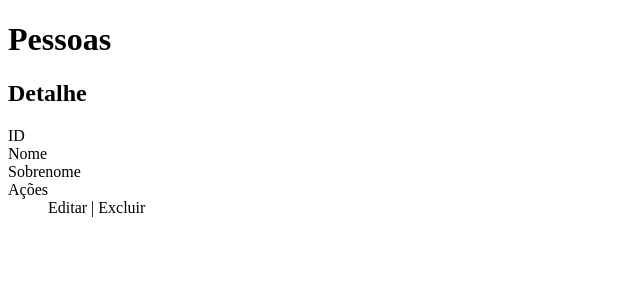
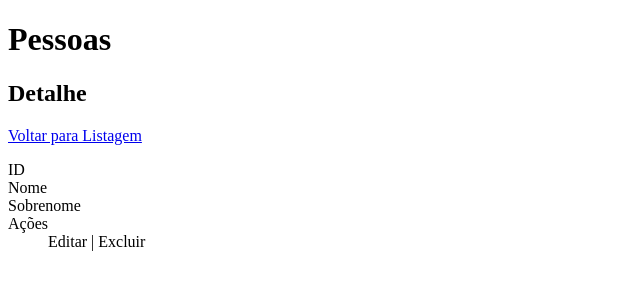
Before and after one commit to matheuslopess1/fds-workshop-backend-django, a Django app: template project/templates/people/person_detail.html in a window 1280 px wide. Shown: the top 300 px of the page, without its empty margins (0-640 px from the left). Run offline with Django 3.2, Linux system fonts and the light colour scheme; the template is opened without the code that fills it, so the values that code supplies are empty.

Commit message:
adiciona link em detalhe para voltar para listagem de people

```diff
--- a/project/templates/people/person_detail.html
+++ b/project/templates/people/person_detail.html
@@ -8,6 +8,7 @@
 <body>
     <h1>Pessoas</h1>
     <h2>Detalhe</h2>
+    <a href="{% url 'people_person_list_view' %}">Voltar para Listagem</a>
     <dl>
         <dt>ID</dt>
         <dd>{{ object.id }}</dd>
```
